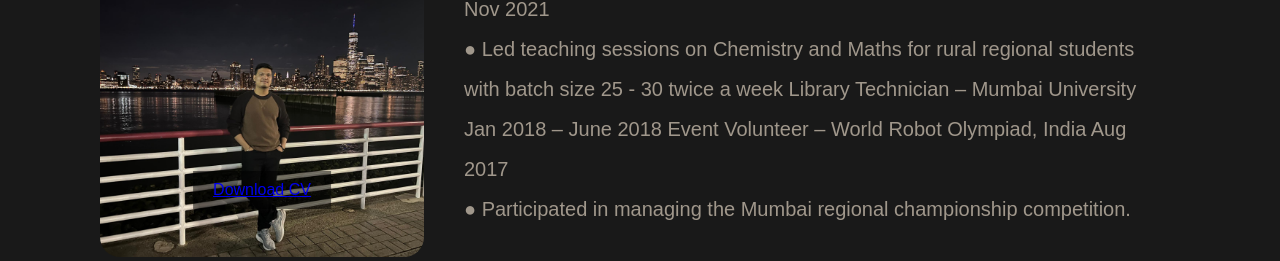
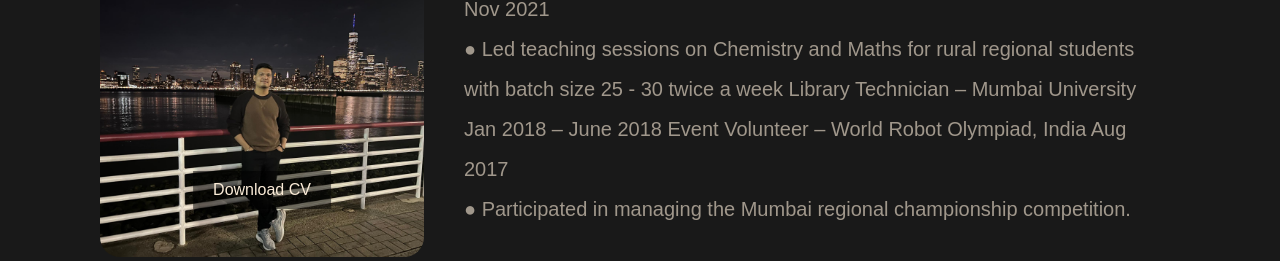
Before and after one commit to Vidyart29/hemantsingh.rautela, a plain HTML site: page index.html in a window 1280 px wide. Shown: the part 1001-1262 px from the top of the page. Drawn offline with Linux system fonts and the light colour scheme.

Commit message:
issue: fixed resume downloading link

```diff
--- a/index.html
+++ b/index.html
@@ -34,7 +34,7 @@
         <div class="about-img-container">
             <h1 style="color: antiquewhite; text-align: center;">About Me</h1>
             <img src="images/MicrosoftTeams-image (9).png" class="about-img" alt="">
-            <button class="download-cv-btn">  <a href="document/Hemant-resume.docx.pdf" download>Download CV</button></a>
+            <button class="download-cv-btn">  <a class="resumelink" href="document/Hemant-resume.docx.pdf" download>Download CV</button></a>
         </div>
         <p class="about-info">VOLUNTEER ACTIVITY
             Education Volunteer – eVidyaloka NGO Jun 2021–Nov 2021 <br>
--- a/style.css
+++ b/style.css
@@ -234,12 +234,16 @@ body{
     left: 50%;
     transform: translateX(-50%);
     padding: 10px 20px;
-    color: #fff;
+    color: antiquewhite;
     border: none;
     font-size: 16px;
     cursor: pointer;
     transition: .5s;
     background: rgba(0, 0, 0, 0.5);
+}
+.resumelink{
+    color: antiquewhite;
+    text-decoration: none;
 }
 
 
```
